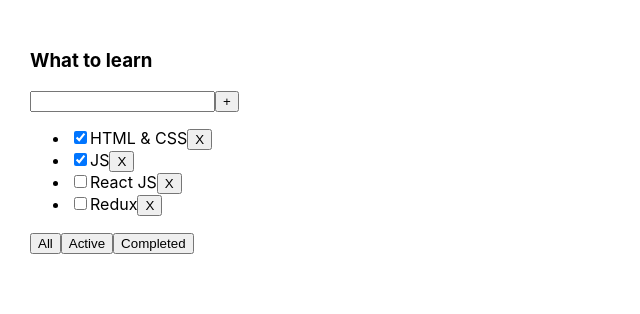
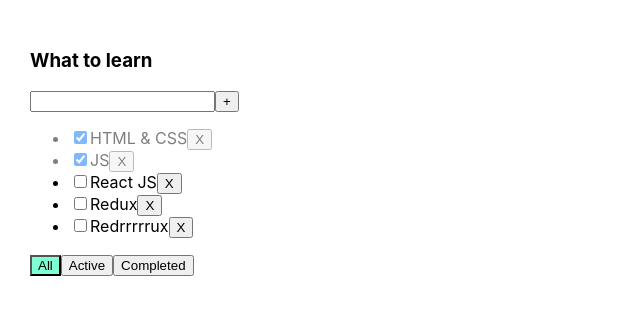
Before and after one commit to e-nie/todo-for-students, a React (Create React App) app: page / in a window 1280 px wide. Shown: the top 314 px of the page, without its empty margins (0-640 px from the left). Built offline with nearby package versions, Linux system fonts and the light colour scheme.

Commit message:
add checkbox logic

```diff
--- a/package.json
+++ b/package.json
@@ -10,10 +10,12 @@
     "@types/node": "^16.18.1",
     "@types/react": "^18.0.23",
     "@types/react-dom": "^18.0.7",
+    "@types/uuid": "^9.0.2",
     "react": "^18.2.0",
     "react-dom": "^18.2.0",
     "react-scripts": "5.0.1",
     "typescript": "^4.8.4",
+    "uuid": "^9.0.0",
     "web-vitals": "^2.1.4"
   },
   "scripts": {
--- a/src/App.css
+++ b/src/App.css
@@ -12,3 +12,18 @@
   border-radius: 3px;
   padding: 20px;
 }
+.error {
+  border: 1px solid red;
+}
+
+.errorMessage {
+  color: red;
+}
+
+.activeFilter{
+  background-color: aquamarine;
+}
+
+.isDone {
+  opacity: 0.5;
+}
--- a/src/App.tsx
+++ b/src/App.tsx
@@ -1,21 +1,44 @@
 import React, {useState} from 'react';
 import './App.css';
 import Todolist, {TaskType} from './Todolist'
+import {v1} from "uuid";
 
 export type FilterValuesType = 'all' | 'completed' | 'active'
 
 function App() {
     const [tasks, setTasks] = useState<Array<TaskType>>([
-        {id: 1, title: 'HTML & CSS', isDone: true},
-        {id: 2, title: 'JS', isDone: true},
-        {id: 3, title: 'React JS', isDone: false},
-        {id: 4, title: 'Redux', isDone: false}
+        {id: v1(), title: 'HTML & CSS', isDone: true},
+        {id: v1(), title: 'JS', isDone: true},
+        {id: v1(), title: 'React JS', isDone: false},
+        {id: v1(), title: 'Redux', isDone: false},
+        {id: v1(), title: 'Redrrrrrux', isDone: false},
     ])
+
     const [filter, setFilter] = useState<FilterValuesType>('all')
 
-    const removeTask = (id: number) => {
+    const removeTask = (id: string) => {
         let filteredTasks = tasks.filter(t => t.id !== id)
         setTasks(filteredTasks)
+    }
+
+    const addTask = (title: string) => {
+        let newTask =
+            {
+                id: v1(),
+                title: title,
+                isDone: false
+            }
+        let newTasks = [newTask, ...tasks]
+        setTasks(newTasks)
+    }
+
+
+    const changeStatus = (taskId: string, isDone:boolean) => {
+        let task = tasks.find(t => t.id === taskId)
+        if(task) {
+        task.isDone = isDone
+        }
+        setTasks([...tasks])
     }
 
     const changeFilter = (value: FilterValuesType) => {
@@ -37,6 +60,9 @@
                       tasks = {tasksForTodolist}
                       removeTask = {removeTask}
                       changeFilter = {changeFilter}
+                      addTask = {addTask}
+                      changeTaskStatus={changeStatus}
+                      filter={filter}
             />
         </div>
 
--- a/src/Todolist.tsx
+++ b/src/Todolist.tsx
@@ -1,8 +1,8 @@
-import React from 'react';
+import React, {ChangeEvent, KeyboardEvent, useState} from 'react';
 import {FilterValuesType} from "./App";
 
 export type TaskType = {
-    id: number
+    id: string
     title: string
     isDone: boolean
 }
@@ -10,34 +10,87 @@
 type PropsType = {
     title: string
     tasks: Array<TaskType>
-    removeTask: (id: number) => void
-    changeFilter: (value:FilterValuesType) => void
+    removeTask: (id: string) => void
+    changeFilter: (value: FilterValuesType) => void
+    addTask: (title: string) => void
+    changeTaskStatus: (taskId: string, isDone: boolean) => void
+    filter: FilterValuesType
 }
 
 const Todolist = (props: PropsType) => {
+    const [newTaskTitle, setNewTaskTitle] = useState('')
+    const [error, setError] = useState<null | string>(null)
+
+    const addTask = () => {
+        if (newTaskTitle.trim() !== '') {
+            props.addTask(newTaskTitle.trim())
+            setNewTaskTitle('')
+        } else {
+            setError('Title is required')
+        }
+    }
+
+    //add task with enter
+    const onKeyPressHandler = (e: KeyboardEvent<HTMLInputElement>) => {
+        setError(null)
+        if (e.charCode === 13) {
+            props.addTask(newTaskTitle)
+            setNewTaskTitle('')
+        }
+    }
+
+    const onAllClickHandler = () => props.changeFilter('all')
+    const onActiveClickHandler = () => props.changeFilter('active')
+    const onCompletedClickHandler = () => props.changeFilter('completed')
+
+    const onChangeHandler = (e: ChangeEvent<HTMLInputElement>) => {
+        setNewTaskTitle(e.currentTarget.value)
+    }
+
     return (
         <div>
             <h3>{props.title}</h3>
             <div>
-                <input />
-                <button>+</button>
+                <input value = {newTaskTitle}
+                       onChange = {onChangeHandler}
+                       onKeyPress = {onKeyPressHandler}
+                       className = {error ? 'error' : ''}
+                />
+                <button onClick = {addTask}>+</button>
             </div>
+            {error && <div className = 'errorMessage'>{error}</div>}
             <ul>
                 {
-                    props.tasks.map(t => <li><input type = "checkbox" checked = {t.isDone} />
-                        <span>{t.title}</span>
-                        <button onClick = {() => {
-                            props.removeTask(t.id)
-                        }}>X
-                        </button>
-                    </li>)
+                    props.tasks.map(t => {
+                        const onRemoveHandler = () => props.removeTask(t.id)
+                        const onChangeHandler1 = (e: ChangeEvent<HTMLInputElement>) => {
+                            props.changeTaskStatus(t.id, e.currentTarget.checked)
+                        }
+
+
+                        return <li key = {t.id}
+                        className={t.isDone ? 'isDone': ''}
+                        >
+                            <input type = "checkbox"
+                                   onChange = {onChangeHandler1}
+                                   checked = {t.isDone} />
+                            <span>{t.title}</span>
+                            <button onClick = {onRemoveHandler}>X</button>
+                        </li>
+                    })
                 }
 
             </ul>
             <div>
-                <button onClick={()=> {props.changeFilter('all')}} >All</button>
-                <button onClick={()=> {props.changeFilter('active')}}>Active</button>
-                <button onClick={()=> {props.changeFilter('completed')}}>Completed</button>
+                <button className = {props.filter === 'all' ? 'activeFilter' : ''}
+                        onClick = {onAllClickHandler}>All
+                </button>
+                <button className = {props.filter === 'active' ? 'activeFilter' : ''}
+                        onClick = {onActiveClickHandler}>Active
+                </button>
+                <button className = {props.filter === 'completed' ? 'activeFilter' : ''}
+                        onClick = {onCompletedClickHandler}>Completed
+                </button>
             </div>
         </div>
     );
```
Also changed, not shown: 2 other files (tests, documents, lock files or other folders).
